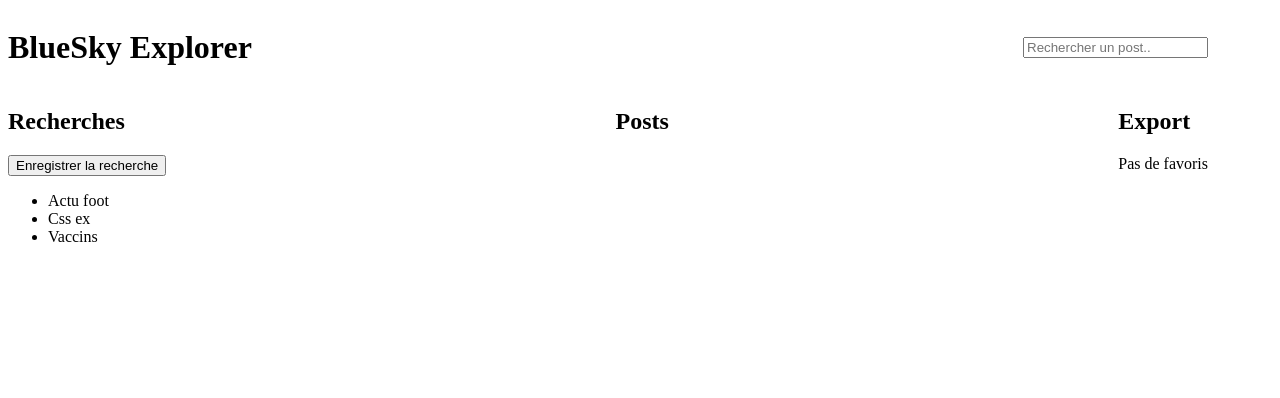
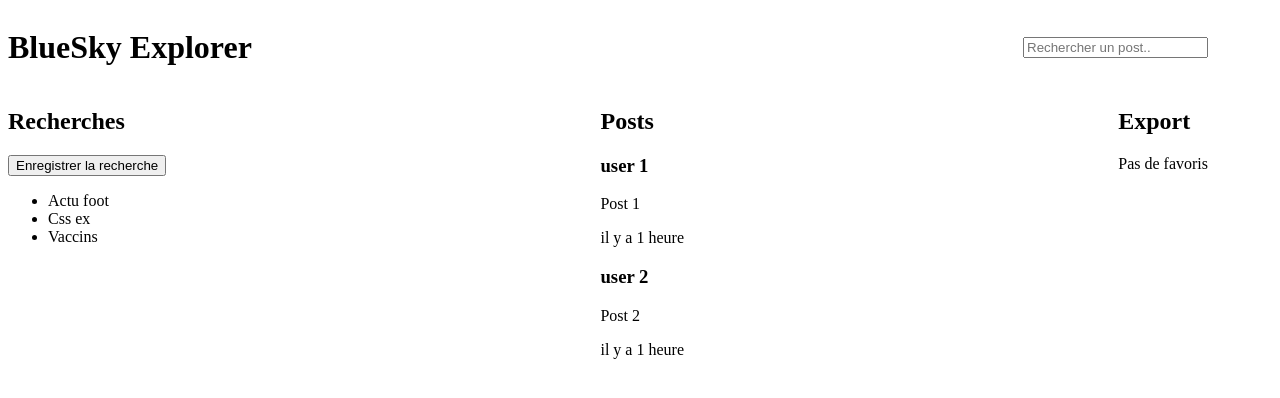
Before and after one commit to Bkoule/Bluesky-explorer, a Vue app: page / in a window 1280 px wide. Shown: the top 398 px of the page. Built offline with nearby package versions, Linux system fonts and the light colour scheme.

Commit message:
add PostCard in App.vue

```diff
--- a/src/App.vue
+++ b/src/App.vue
@@ -18,6 +18,13 @@
       </aside>
       <section>
         <h2>Posts</h2>
+        <PostCard
+          v-for="post in posts"
+          :key="post.id"
+          :username="post.username"
+          :content="post.content"
+          :timestamp="post.timestamp"
+          />
       </section>
       <aside>
         <h2>Export</h2>
@@ -28,12 +35,24 @@
 </template>
 
 <script>
+import PostCard from './components/PostCard.vue';
+
 
 export default {
   name: 'App',
   components: {
+    PostCard
+  },
 
+  data() {
+    return {
+      posts: [
+        {id: 1, username: 'user 1', content: 'Post 1', timestamp: 'il y a 1 heure'},
+        {id: 1, username: 'user 2', content: 'Post 2', timestamp: 'il y a 1 heure'}
+      ]
+    }
   }
+
 }
 </script>
 
```
